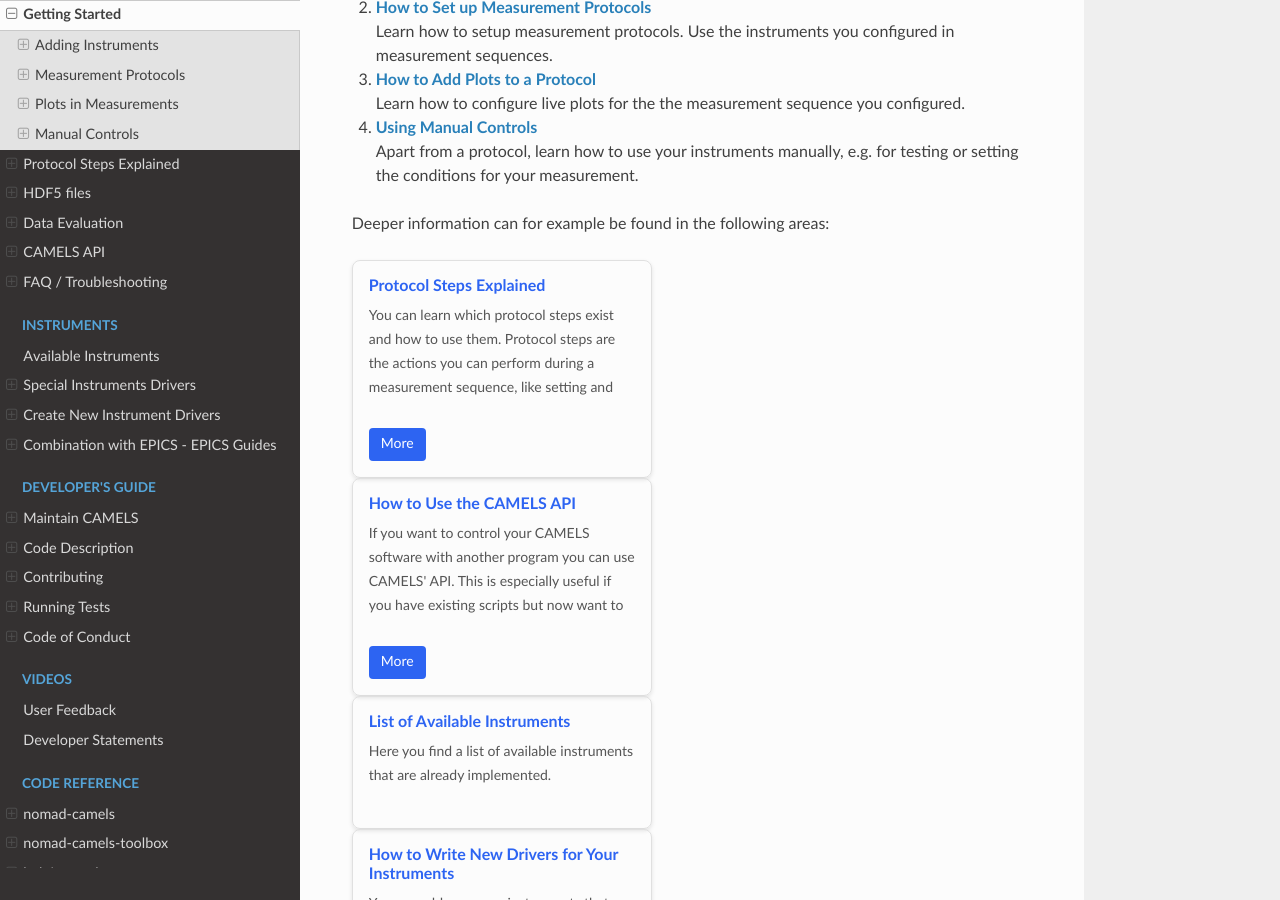
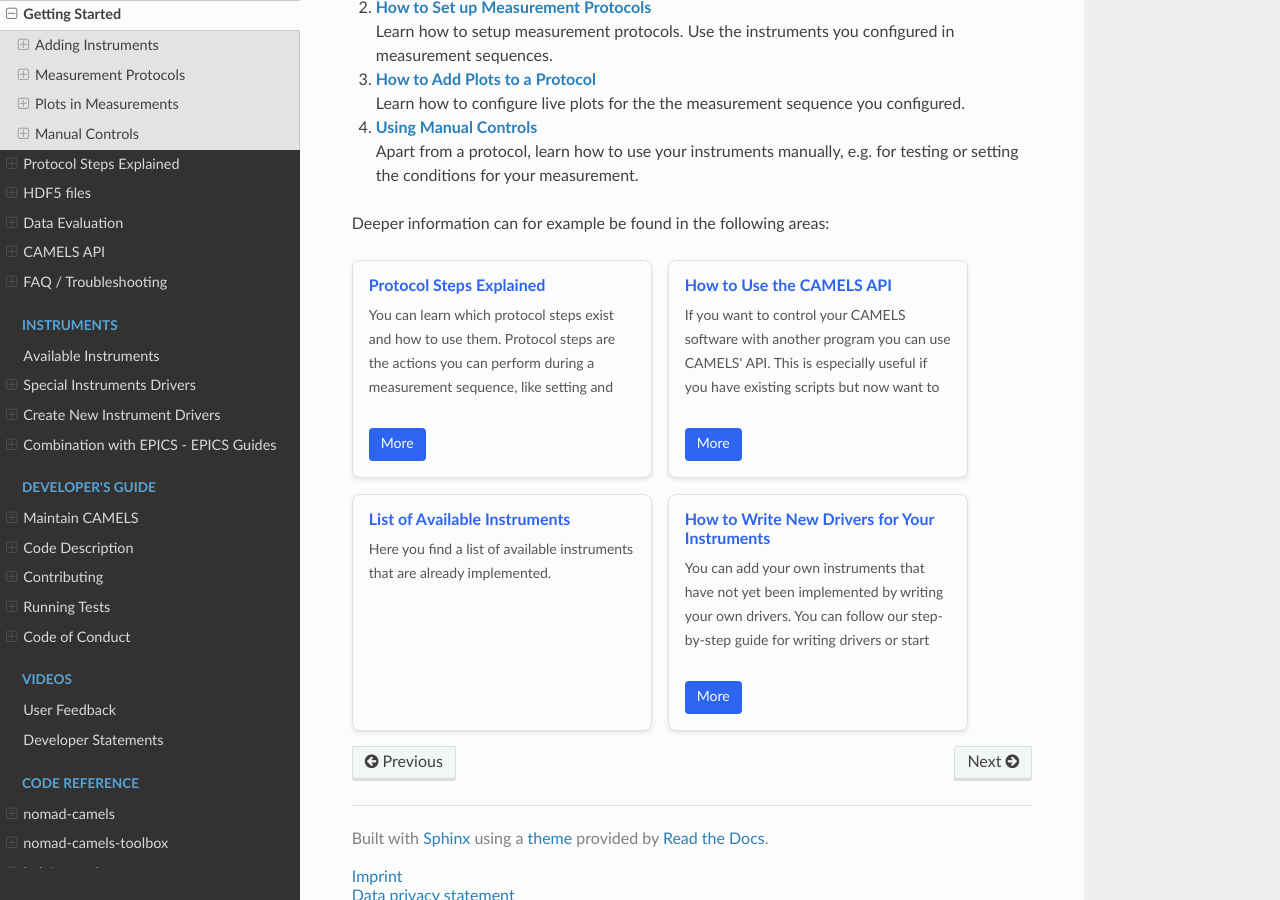
Before and after one commit to FAU-LAP/NOMAD-CAMELS, a Sphinx documentation site: the page built from docs/source/doc/tutorials/quick_start.md, in a window 1280 px wide and 900 px high, scrolled down 410 px. Built offline with Sphinx 7.4.7 and the Read the Docs theme 3.1.0, drawn with Linux system fonts in a browser that asks for light colours; pages that are not in the unit, such as notebooks, are missing from menus; the version number is read from the project's files by our own code.

Commit message:
fixed container

```diff
--- a/docs/source/doc/tutorials/quick_start.md
+++ b/docs/source/doc/tutorials/quick_start.md
@@ -16,7 +16,7 @@
 
 
 Deeper information can for example be found in the following areas:
-<div class="box_container">
+<div class="box-container">
   <a href="../protocol_steps/protocol_steps_landing.html" class="box">
     <span class="box-title">Protocol Steps Explained</span>
     <p class="box-content">You can learn which protocol steps exist and how to use them. Protocol steps are the actions you can perform during a measurement sequence, like setting and reading an instrument channel, or creating a loop, waiting for a specified time.</p>
```
